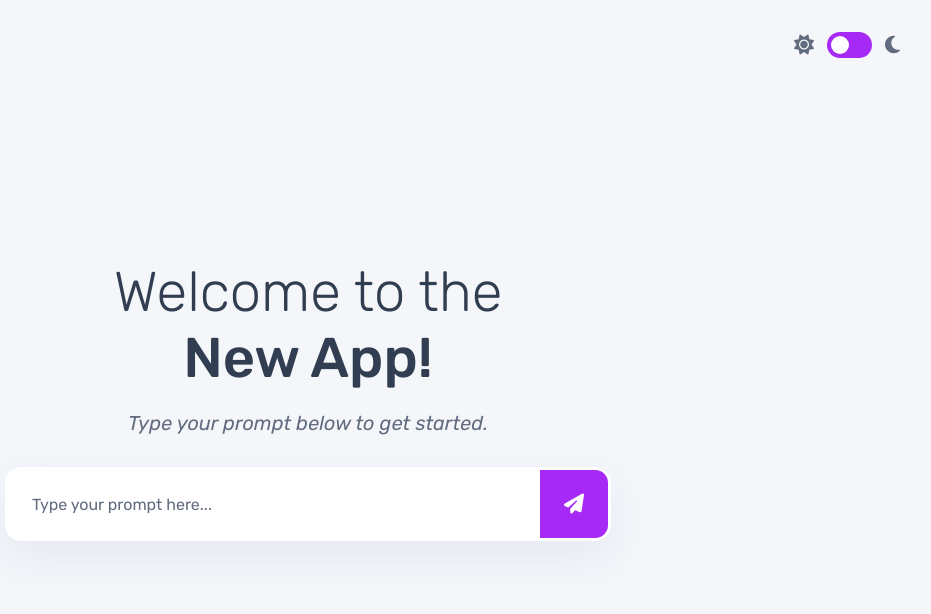
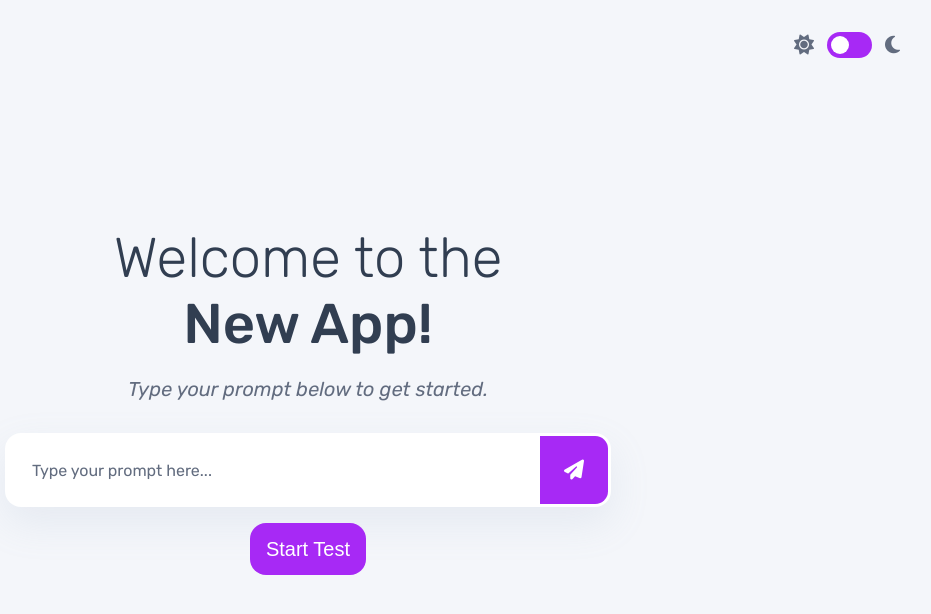
Before and after one commit to Thunderer9506/Quiz_Game-V3, a Flask app: page / in a window 1280 px wide. Shown: the top 614 px of the page, without its empty margins (332-1263 px from the left). Run offline with Flask 3, Linux system fonts and the light colour scheme; some libraries are stand-ins or nearby versions.

Commit message:
Made the start test button

```diff
--- a/templates/index.html
+++ b/templates/index.html
@@ -31,6 +31,9 @@
                     <i class="fa-solid fa-paper-plane"></i>
                 </button>
             </form>
+            <form action="{{url_for('quiz')}}" method="post" style="display:{{'none' if questionPage == False else 'block'}}">
+                <button class="test-button" type="submit">Start Test</button>
+            </form>
         </div>
 
     </div>
```
